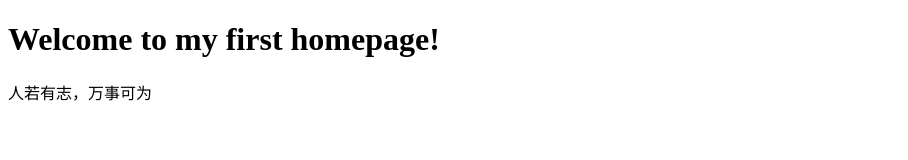
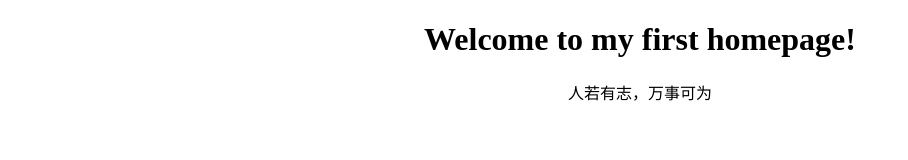
Before and after one commit to Against-the-Wind/Against-the-Wind.github.io, a plain HTML site: page index.html in a window 1280 px wide. Shown: the whole page, without its empty margins (0-908 px from the left). Drawn offline with Linux system fonts and the light colour scheme.

Commit message:
Create and modify the stylesheet for index.html

```diff
--- /dev/null
+++ b/css/index.css
@@ -0,0 +1,7 @@
+h1 {
+    text-align: center;
+}
+p {
+    text-align: center;
+    font-family: "华文行楷","华文楷体","华文宋体";
+}
--- a/index.html
+++ b/index.html
@@ -3,6 +3,7 @@
 <head>
     <meta charset="UTF-8">
     <title>Index</title>
+    <link href="css/index.css" type="text/css" rel="stylesheet">
 </head>
 <body>
 <h1>Welcome to my first homepage!</h1>
```
